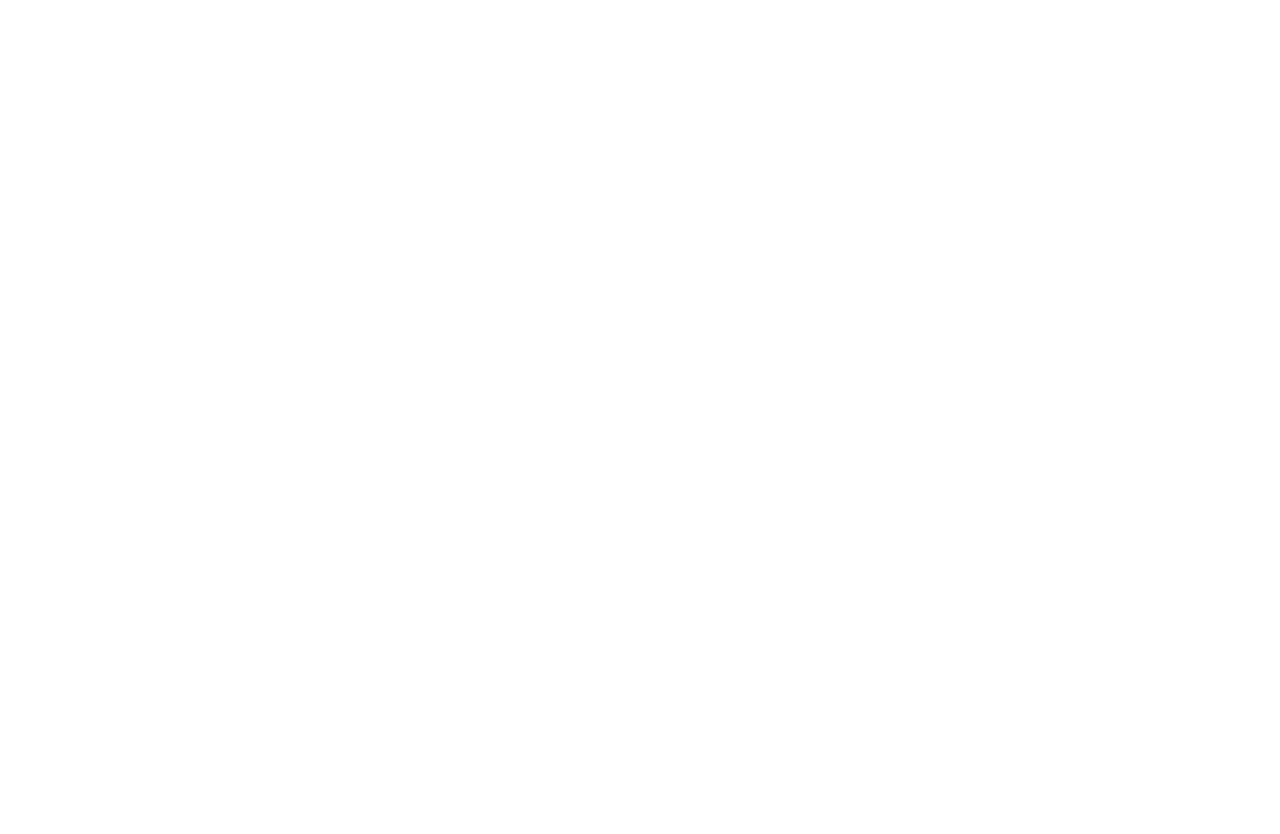
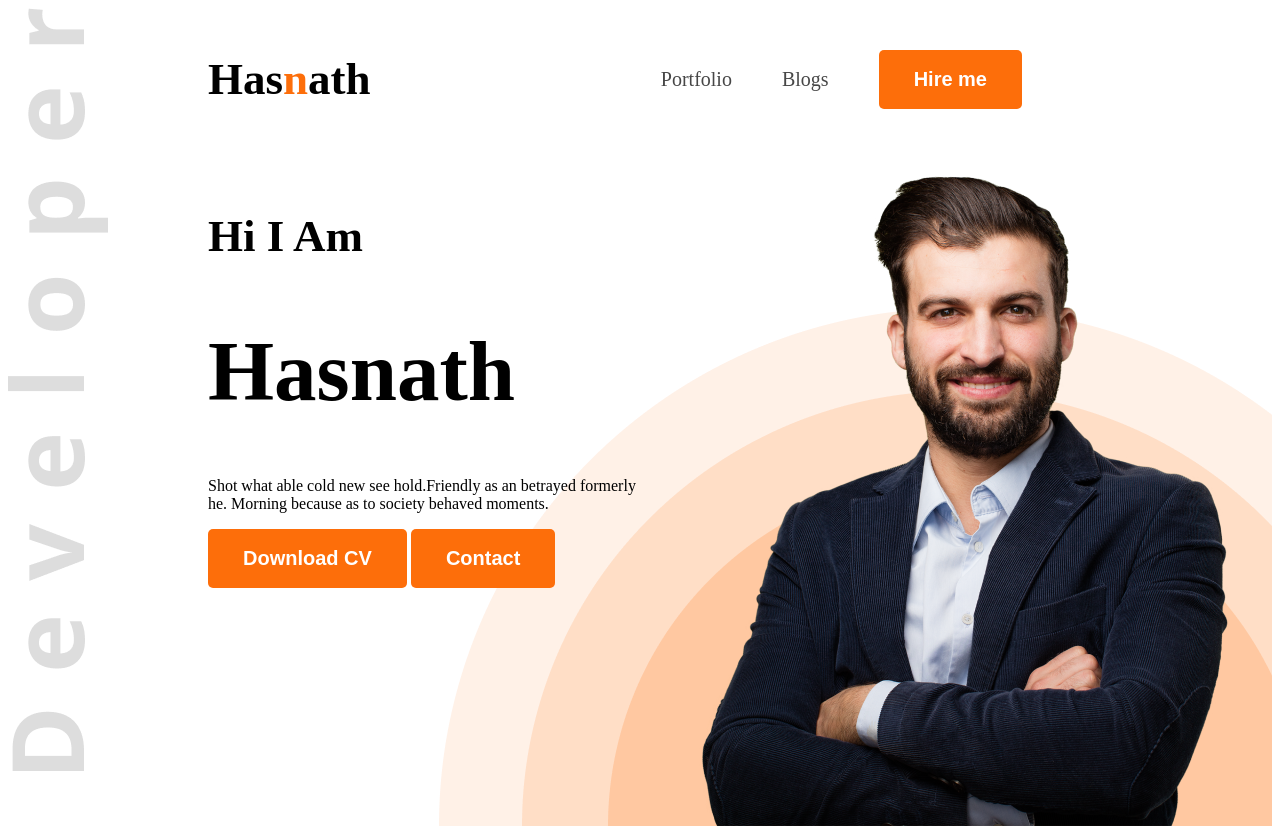
Before and after one commit to MRujel/Portfolio, a plain HTML site: page index.html in a window 1280 px wide. Before the commit the page ends 800 px from the top, so only its background shows below. Drawn offline with Linux system fonts and the light colour scheme.

Commit message:
Write a meaningful commit message here

```diff
--- /dev/null
+++ b/Styles/portfolio.css
@@ -0,0 +1,72 @@
+
+.open-sans-normal> {
+  font-family: "Open Sans", sans-serif;
+  font-optical-sizing: auto;
+  font-style: normal;
+  font-variation-settings:
+    "wdth" 100;
+}
+/* Shared Style */
+.text-primary{
+    color: #FD6E0A;
+}
+/* Styling Nav */
+nav{
+    display: flex;
+    align-items: center;
+    justify-content: space-between;
+    margin: 0px 200px;
+}
+.nav-title{
+    font-weight: 800px;
+    font-size: 45px;
+}
+nav ul li{
+    list-style: none;
+    margin-right: 50px;
+}
+nav li a{
+    text-decoration: none;
+    font-size: 20px;
+}
+.dark2{
+    color: #474747;
+}
+nav ul{
+    display: flex;
+    align-items: center;
+}
+.btn{
+    background-color: #FD6E0A;
+    color: white;
+    font-size: 20px;
+    font-weight: bold;
+    border-radius: 5px;
+    padding: 18px 35px;
+    border: none;
+}
+/* banner styles */
+.greetings{
+    font-size: 45px;
+    font-weight: 600px;
+}
+.title{
+    font-size: 85px;
+    font-weight: bold;
+}
+.profile-pic{
+    width: 580;
+}
+.banner{
+    display: flex;
+    justify-content: space-between;
+    margin: 0 35px 0 200px;
+}
+.banner-content{
+    max-width: 580px;
+}
+.header{
+    background-image: url('../images/developer.png'), url('../images/header_bg.png');
+    background-repeat: no-repeat;
+    background-position: top left, bottom right;
+}
--- a/index.html
+++ b/index.html
@@ -4,9 +4,32 @@
     <meta charset="UTF-8">
     <meta name="viewport" content="width=device-width, initial-scale=1.0">
     <title>Portfolio</title>
+    <link rel="preconnect" href="https://fonts.googleapis.com">
+<link rel="preconnect" href="https://fonts.gstatic.com" crossorigin>
+<link href="https://fonts.googleapis.com/css2?family=Open+Sans:ital,wght@0,300..800;1,300..800&display=swap" rel="stylesheet">
+    <link rel="stylesheet" href="Styles/portfolio.css">
 </head>
-<body>
-    <header></header>
+<body class="open-sans-normal">
+    <header class="header">
+        <nav>
+            <H3 class="nav-title">Has<span class="text-primary">n</span>ath</H3>
+            <ul>
+                <li><a class="dark2" href="">Portfolio</a></li>
+                <li><a class="dark2" href="">Blogs</a></li>
+                <li><a class="dark2" href=""><button class="btn">Hire me</button></a></li>
+            </ul>
+        </nav>
+        <div class="banner">
+            <div class="banner-content">
+                <h4 class="greetings">Hi I Am</h4>
+                <h1 class="title">Hasnath</h1>
+                <p>Shot what able cold new see hold.Friendly as an betrayed formerly he. Morning because as to society behaved moments.</p>
+                <button class="btn">Download CV</button>
+                <button class="btn">Contact</button>
+            </div>
+            <img class="profile-pic" src="images/hardy.png" alt="">
+        </div>
+    </header>
     <main></main>
     <footer></footer>
 </body>
```
